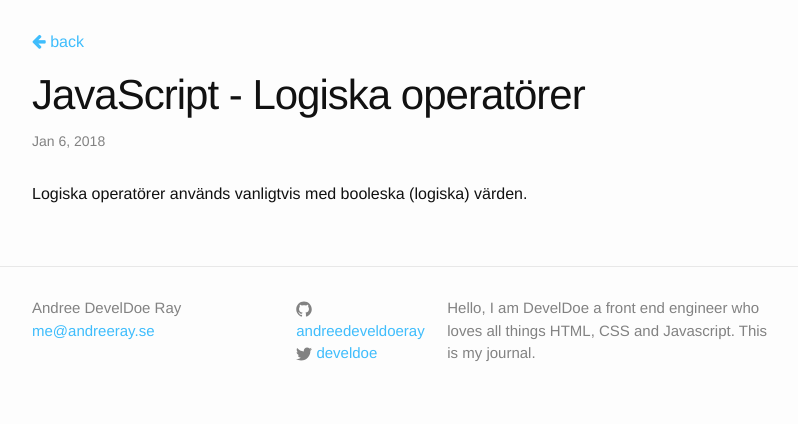
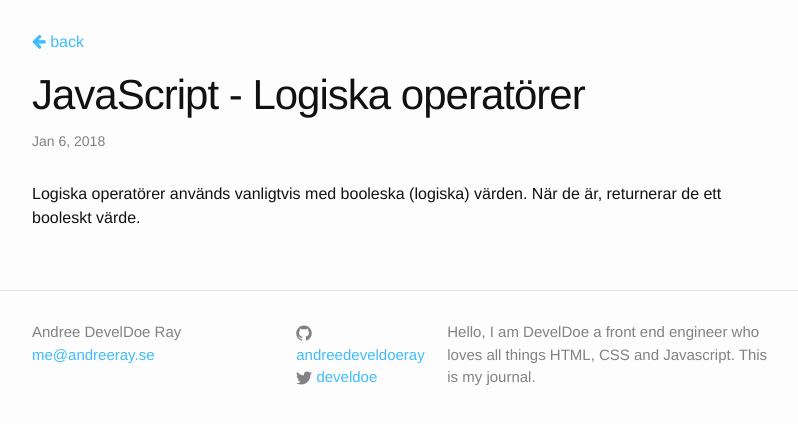
Before and after one commit to develdoe/develdoe.github.io, a Jekyll site: the page built from _posts/2018-01-06-javascript-logiska-operat-rer.md, in a window 1280 px wide. Shown: the top 424 px of the page, without its empty margins (238-1036 px from the left). Built offline with Jekyll 4.4.1, drawn with Linux system fonts in a browser that asks for light colours.

Commit message:
Create 2018-01-06-javascript-logiska-operat-rer.md

```diff
--- a/_posts/2018-01-06-javascript-logiska-operat-rer.md
+++ b/_posts/2018-01-06-javascript-logiska-operat-rer.md
@@ -3,4 +3,4 @@ date: '2018-01-06 12:57 +0100'
 published: true
 title: JavaScript - Logiska operatörer
 ---
-Logiska operatörer används vanligtvis med booleska (logiska) värden.
+Logiska operatörer används vanligtvis med booleska (logiska) värden. När de är, returnerar de ett booleskt värde.
```
